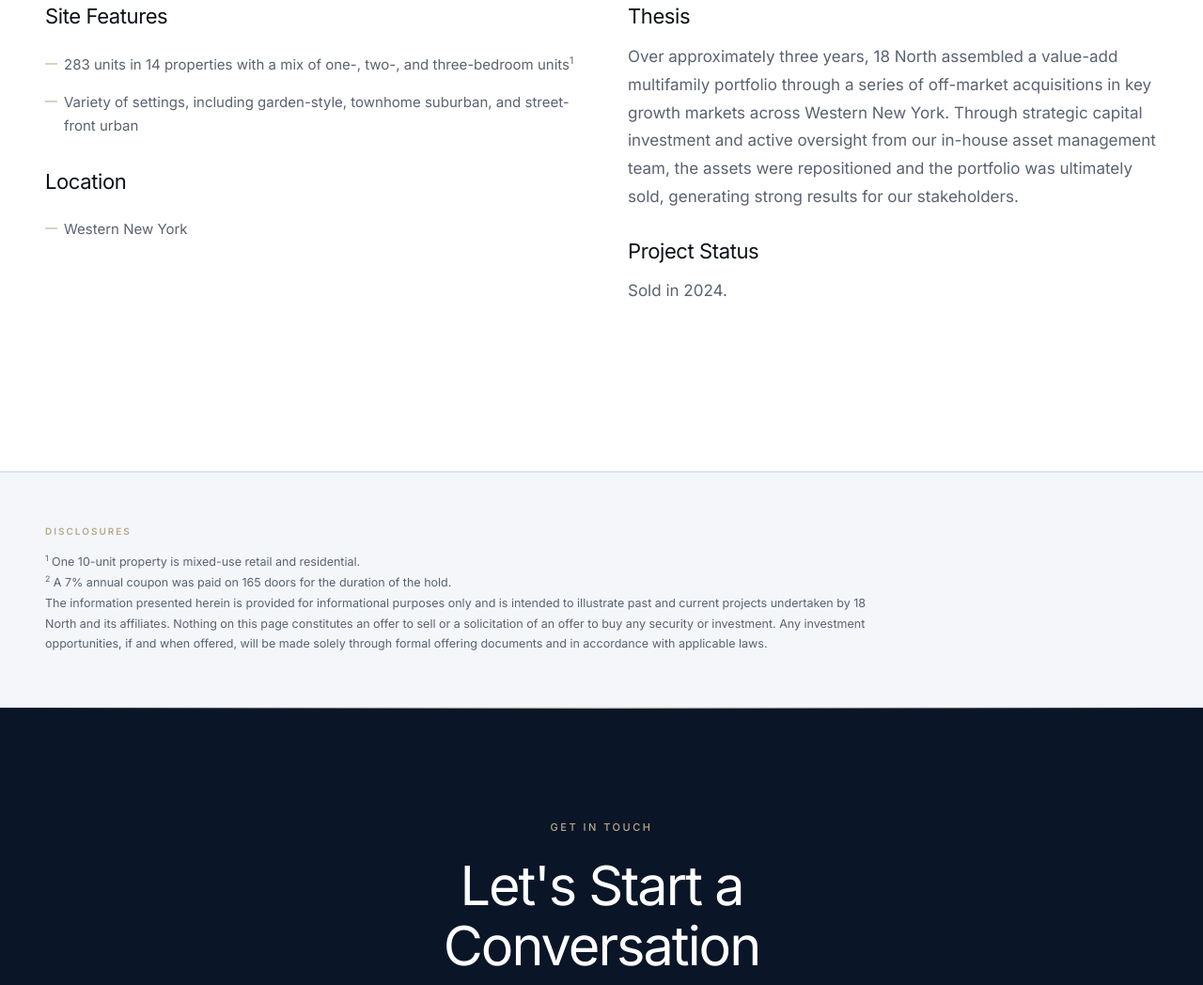
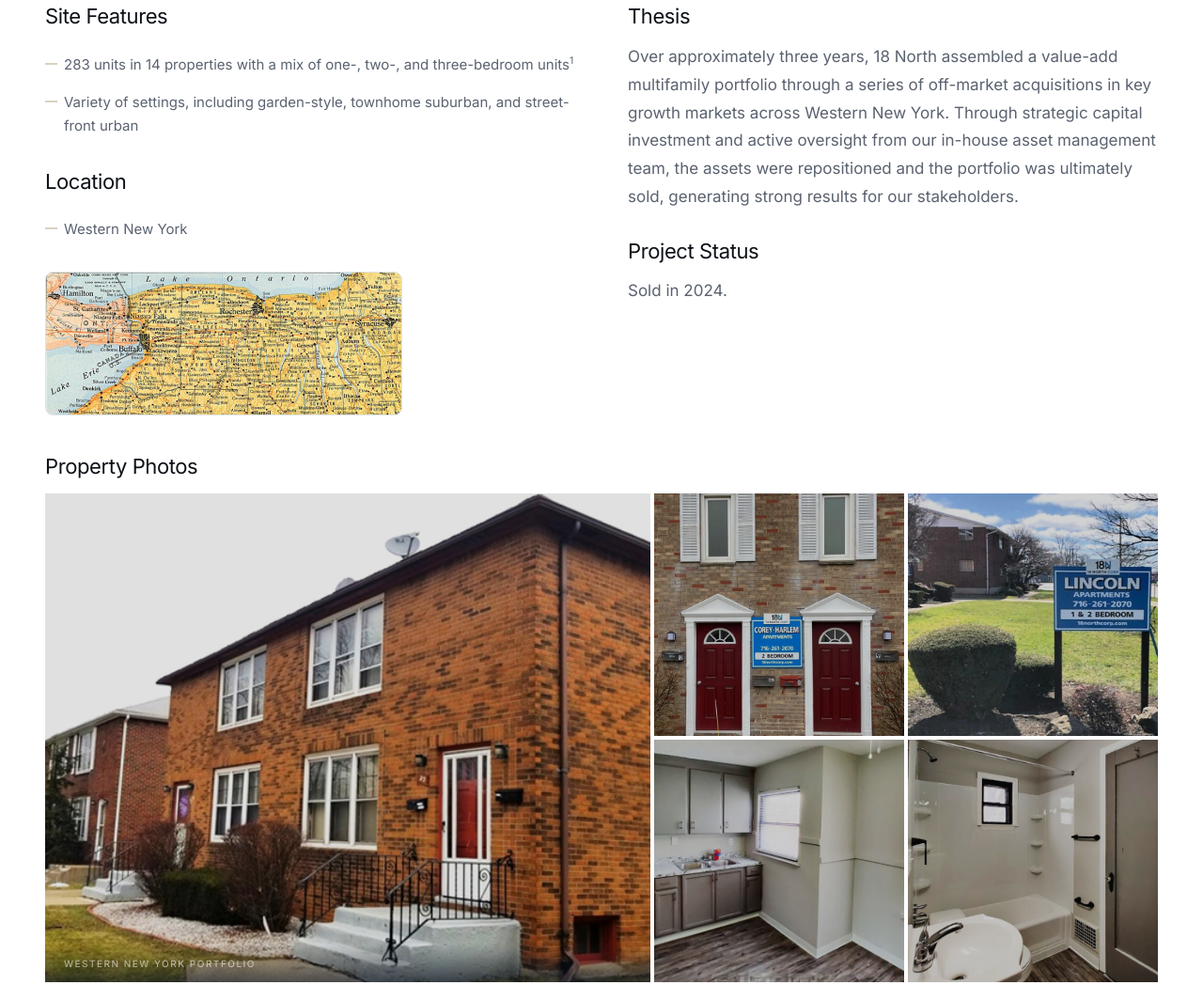
Before and after one commit to marketing130/18-north-corp, a plain HTML site: page completed-projects.html in a window 1280 px wide. Shown: the part 1193-2241 px from the top of the page at 94% size. Drawn offline with Linux system fonts and the light colour scheme.

Commit message:
Add real photos to the Realized Investments page
Replaces the placeholder hero with the Western New York Portfolio's
building exterior, adds a property-photo mosaic gallery (with
lightbox) matching the homepage's existing gallery, and places the
regional map alongside the Location bullet list. Uses all six images
supplied for the page.

Co-Authored-By: Claude Sonnet 5 <noreply@anthropic.com>

```diff
--- a/completed-projects.html
+++ b/completed-projects.html
@@ -85,8 +85,8 @@
 <section class="hero hero--page" id="hero">
   <img
     class="hero__bg-image"
-    src="media/images/Image%20Placeholder.jpg"
-    alt="Image placeholder — photo pending"
+    src="media/images/Completed%20Projects/8-10-concord-drive-cheektowaga-ny-building-photo26.jpg"
+    alt="Cheektowaga, New York — Western New York Portfolio building exterior"
   />
   <div class="hero__overlay" aria-hidden="true"></div>
   <div class="hero__content">
@@ -149,6 +149,9 @@
           <ul class="bullet-list">
             <li>Western New York</li>
           </ul>
+          <div class="location-map">
+            <img src="media/images/Completed%20Projects/Reserve-at-19th-Map-700x281.jpg" alt="Map of Western New York, including Buffalo, Cheektowaga, and Niagara Falls" loading="lazy" />
+          </div>
         </div>
         <div class="project-profile__col">
           <h4 class="subsection-title">Thesis</h4>
@@ -157,9 +160,41 @@
           <p class="body-copy">Sold in 2024.</p>
         </div>
       </div>
+
+      <h4 class="subsection-title" style="margin-top:40px;">Property Photos</h4>
+      <div class="completed__gallery fade-up">
+        <div class="completed__gallery-main lightbox-trigger" data-index="0">
+          <img src="media/images/Completed%20Projects/8-10-concord-drive-cheektowaga-ny-building-photo26.jpg" alt="Cheektowaga — Western New York Portfolio building exterior" loading="lazy" />
+          <div class="completed__gallery-caption">Western New York Portfolio</div>
+        </div>
+        <div class="completed__gallery-side">
+          <div class="completed__gallery-item lightbox-trigger" data-index="1">
+            <img src="media/images/Completed%20Projects/Harlem-signage.jpg" alt="Corey-Harlem Apartments signage" loading="lazy" />
+          </div>
+          <div class="completed__gallery-item lightbox-trigger" data-index="2">
+            <img src="media/images/Completed%20Projects/Transit-Signage.jpg" alt="Lincoln Apartments signage" loading="lazy" />
+          </div>
+          <div class="completed__gallery-item lightbox-trigger" data-index="3">
+            <img src="media/images/Completed%20Projects/Western-New-York-IInterior-1.jpg" alt="Renovated kitchen interior" loading="lazy" />
+          </div>
+          <div class="completed__gallery-item lightbox-trigger" data-index="4">
+            <img src="media/images/Completed%20Projects/Western-New-York-Interior-3-e1738338400826.jpg" alt="Renovated bathroom interior" loading="lazy" />
+          </div>
+        </div>
+      </div>
     </article>
   </div>
 </section>
+
+<!-- ===== LIGHTBOX ===== -->
+<div class="lightbox" id="lightbox" aria-hidden="true" role="dialog" aria-label="Image viewer">
+  <button class="lightbox__close" aria-label="Close">&times;</button>
+  <button class="lightbox__prev" aria-label="Previous image">&#8592;</button>
+  <button class="lightbox__next" aria-label="Next image">&#8594;</button>
+  <div class="lightbox__img-wrap">
+    <img class="lightbox__img" src="" alt="" />
+  </div>
+</div>
 
 <!-- ===== DISCLOSURE ===== -->
 <section class="disclosure" aria-label="Legal disclosure">
--- a/style.css
+++ b/style.css
@@ -1443,6 +1443,15 @@ a.footer__social-icon:hover { color: var(--white); border-color: rgba(255,255,25
 }
 .project-profile__col .subsection-title { margin-top: 28px; }
 .project-profile__col .subsection-title:first-child { margin-top: 0; }
+
+.location-map {
+  margin-top: 16px;
+  max-width: 380px;
+  border-radius: 8px;
+  overflow: hidden;
+  border: 1px solid var(--border);
+}
+.location-map img { display: block; width: 100%; height: auto; }
 
 .project-profile__gallery {
   display: grid;
```
Also changed, not shown: media/images/Completed Projects/8-10-concord-drive-cheektowaga-ny-building-photo26.jpg (added), media/images/Completed Projects/Harlem-signage.jpg (added), media/images/Completed Projects/Reserve-at-19th-Map-700x281.jpg (added), media/images/Completed Projects/Transit-Signage.jpg (added), media/images/Completed Projects/Western-New-York-IInterior-1.jpg (added), media/images/Completed Projects/Western-New-York-Interior-3-e1738338400826.jpg (added).
